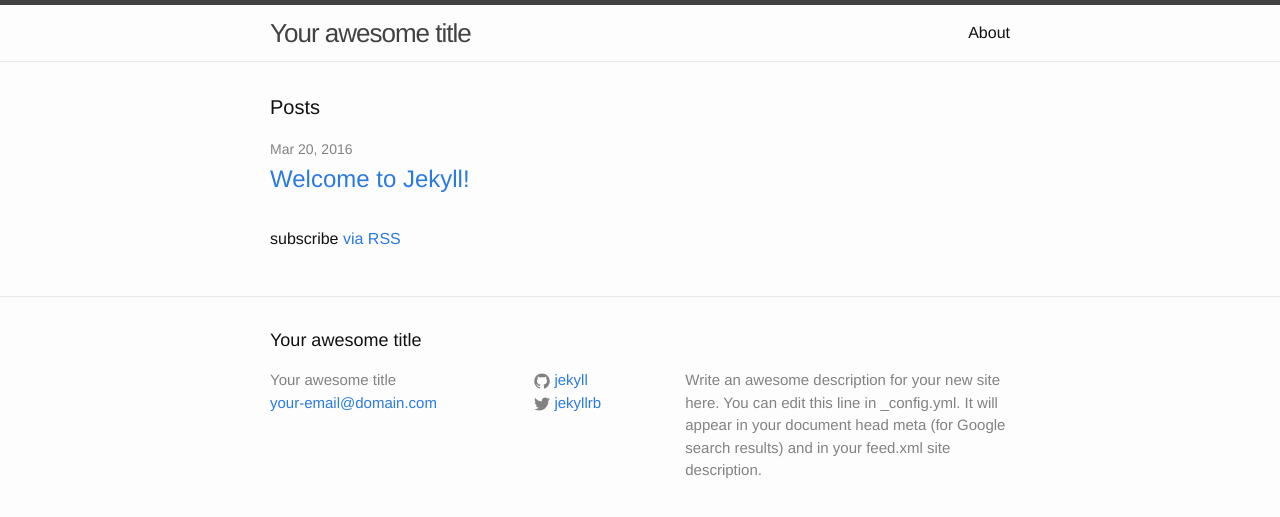
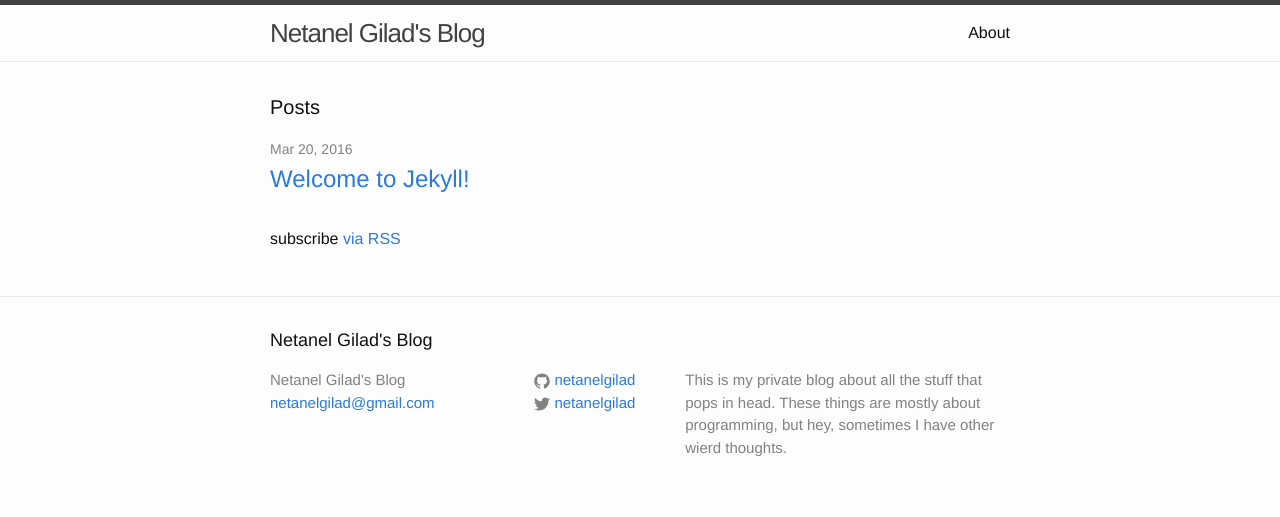
Before and after one commit to netanelgilad/netanelgilad.github.io, a Jekyll site: the page built from index.html, in a window 1280 px wide. Shown: the top 517 px of the page. Built offline with Jekyll 4.4.1, drawn with Linux system fonts in a browser that asks for light colours.

Commit message:
Update jekyll configuration

```diff
--- a/_config.yml
+++ b/_config.yml
@@ -6,16 +6,15 @@
 # 'jekyll serve'. If you change this file, please restart the server process.
 
 # Site settings
-title: Your awesome title
-email: your-email@domain.com
+title: Netanel Gilad's Blog
+email: netanelgilad@gmail.com
 description: > # this means to ignore newlines until "baseurl:"
-  Write an awesome description for your new site here. You can edit this
-  line in _config.yml. It will appear in your document head meta (for
-  Google search results) and in your feed.xml site description.
+  This is my private blog about all the stuff that pops in head. These things
+  are mostly about programming, but hey, sometimes I have other wierd thoughts.
 baseurl: "" # the subpath of your site, e.g. /blog
-url: "http://yourdomain.com" # the base hostname & protocol for your site
-twitter_username: jekyllrb
-github_username:  jekyll
+url: "http://netanelgilad.github.io" # the base hostname & protocol for your site
+twitter_username: netanelgilad
+github_username:  netanelgilad
 
 # Build settings
 markdown: kramdown
```
Also changed, not shown: 1 other file.
